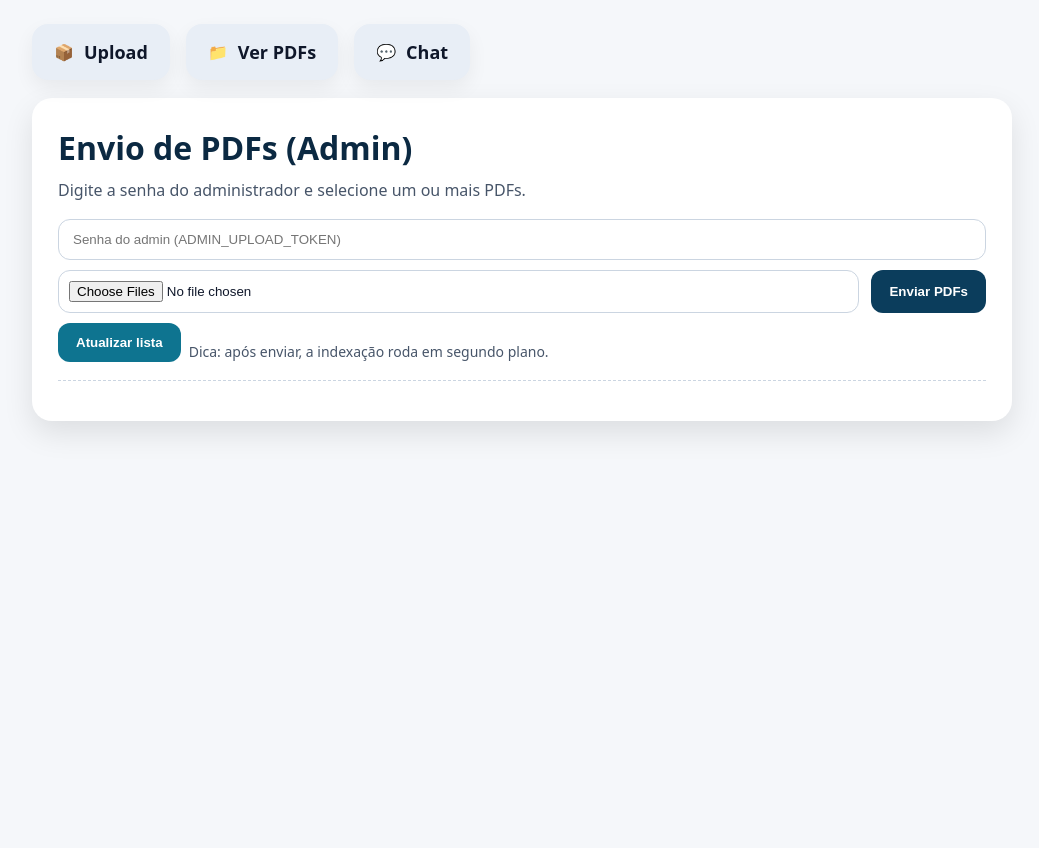
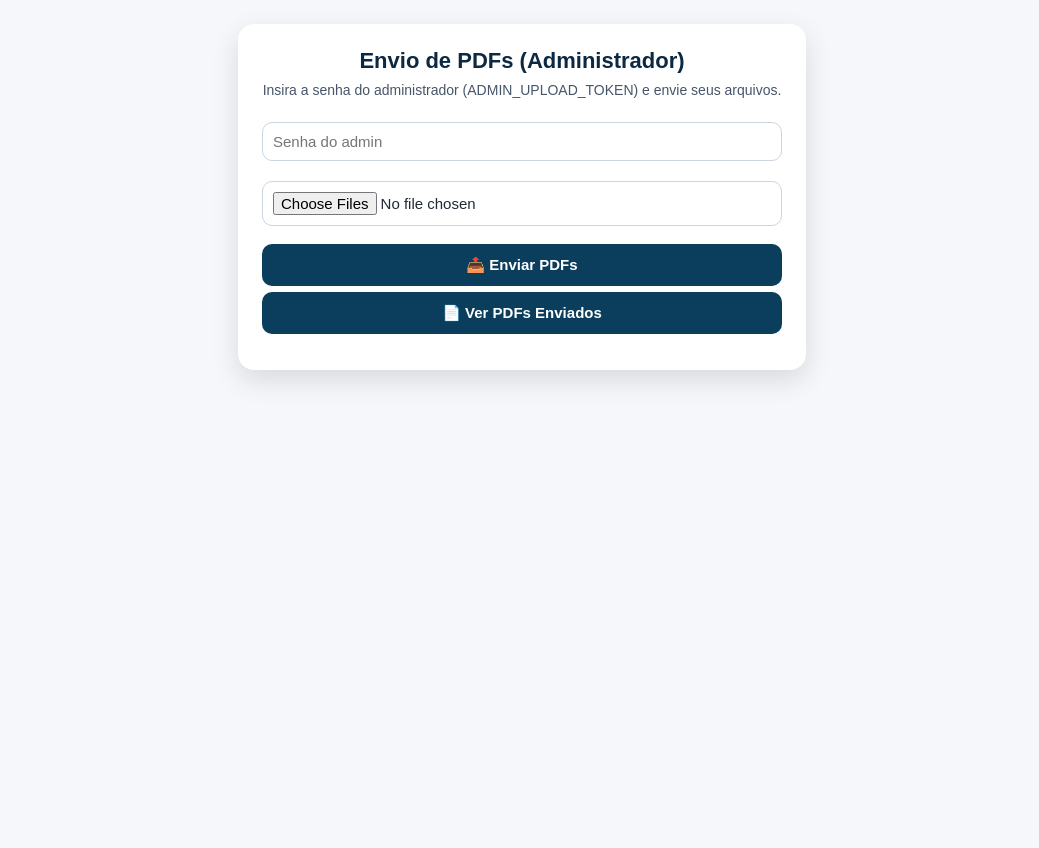
Before and after one commit to claudiorrlima1-1961/licitabot-cloud, a FastAPI app: page /admin in a window 1280 px wide. Shown: the whole page, without its empty margins (118-1157 px from the left). Run offline with FastAPI, Linux system fonts and the light colour scheme.

Commit message:
Update admin.html

```diff
--- a/app/templates/admin.html
+++ b/app/templates/admin.html
@@ -3,146 +3,117 @@
 <head>
   <meta charset="utf-8"/>
   <meta name="viewport" content="width=device-width, initial-scale=1"/>
-  <title>Upload de PDFs — Licitabot</title>
+  <title>Painel do Administrador — Licitabot</title>
   <style>
-    :root{
-      --bg:#f5f7fa; --card:#fff; --txt:#0f172a; --muted:#475569;
-      --btn:#0b3d5c; --btn2:#0e7490; --ok:#166534; --err:#991b1b;
-      --chip:#e2e8f0;
+    :root {
+      --bg:#f5f7fa; --card:#fff; --txt:#1f2937;
+      --muted:#475569; --btn:#0b3d5c; --ok:#166534; --err:#991b1b;
     }
-    html,body{height:100%;margin:0}
-    body{
-      font-family:system-ui,-apple-system,Segoe UI,Roboto,Arial,Helvetica,sans-serif;
-      background:var(--bg); color:var(--txt);
-      display:flex; align-items:flex-start; justify-content:center; padding:24px;
-    }
-    .wrap{width:100%; max-width:980px}
-    .tabs{
-      display:flex; gap:16px; margin-bottom:18px; flex-wrap:wrap;
-    }
-    .tab{
-      background:#e8eef6; border-radius:16px; padding:16px 22px; display:flex; align-items:center; gap:10px;
-      box-shadow:0 8px 20px rgba(0,0,0,.06);
-    }
-    .tab b{font-size:18px}
-    .card{
-      background:var(--card); border-radius:20px; box-shadow:0 12px 30px rgba(0,0,0,.10);
-      padding:26px;
-    }
-    h1{margin:2px 0 10px; font-size:32px; color:#0b2942}
-    p.sub{margin:0 0 18px; color:var(--muted)}
-    .row{display:flex; gap:12px; margin:10px 0; flex-wrap:wrap}
-    input[type=password]{flex:1; min-width:240px; padding:12px 14px; border-radius:12px; border:1px solid #cbd5e1}
-    input[type=file]{flex:1; min-width:240px; padding:10px; border-radius:12px; border:1px solid #cbd5e1; background:#fff}
-    button{
-      background:var(--btn); color:#fff; border:none; padding:12px 18px; border-radius:12px; font-weight:700; cursor:pointer
-    }
+    html,body {height:100%;margin:0;background:var(--bg);font-family:Arial,Helvetica,sans-serif;color:var(--txt);}
+    .container {display:flex;flex-direction:column;align-items:center;justify-content:flex-start;min-height:100vh;padding:24px;}
+    .card {width:100%;max-width:520px;background:var(--card);border-radius:16px;
+           box-shadow:0 10px 28px rgba(0,0,0,.12);padding:24px;margin-bottom:20px;}
+    h1{margin:0 0 8px;font-size:22px;color:#0b2942;text-align:center}
+    .sub{margin:0 0 16px;font-size:14px;color:var(--muted);text-align:center}
+    input,button,select{width:100%;box-sizing:border-box;font-size:15px;}
+    input[type=password],input[type=file]{margin:8px 0 12px;padding:10px;border:1px solid #cbd5e1;border-radius:10px}
+    button{background:var(--btn);color:#fff;border:none;padding:12px;border-radius:10px;font-weight:600;cursor:pointer;margin-top:6px}
     button:hover{filter:brightness(1.05)}
-    .muted{color:var(--muted); font-size:14px; margin-top:18px}
-    #status{margin-top:12px; font-size:14px}
+    #status{margin-top:12px;font-size:14px;max-height:260px;overflow:auto}
     .ok{color:var(--ok)} .err{color:var(--err)}
-    .list{
-      margin-top:18px; padding-top:14px; border-top:1px dashed #cbd5e1;
-      display:grid; grid-template-columns:1fr auto; gap:10px 12px;
-    }
-    .chip{background:var(--chip); padding:8px 12px; border-radius:999px; font-size:14px}
-    .del{background:#b91c1c}
-    .del:hover{filter:brightness(1.05)}
-    .toolbar{display:flex; gap:8px; align-items:center; margin-top:6px}
-    .toolbar button{background:var(--btn2)}
+    ul{list-style:none;padding-left:0}
+    li{margin:4px 0;display:flex;justify-content:space-between;align-items:center}
+    .btn-small{background:#0b3d5c;color:#fff;border:none;border-radius:8px;padding:4px 10px;cursor:pointer;font-size:13px}
+    .btn-del{background:#991b1b;}
+    .btn-small:hover{filter:brightness(1.15)}
   </style>
 </head>
 <body>
-  <div class="wrap">
-    <div class="tabs">
-      <div class="tab"><span>📦</span><b>Upload</b></div>
-      <div class="tab"><span>📁</span><b>Ver PDFs</b></div>
-      <a class="tab" href="/" style="text-decoration:none;color:inherit"><span>💬</span><b>Chat</b></a>
-    </div>
-
+  <div class="container">
     <div class="card">
-      <h1>Envio de PDFs (Admin)</h1>
-      <p class="sub">Digite a senha do administrador e selecione um ou mais PDFs.</p>
-
-      <div class="row">
-        <input id="senha" type="password" placeholder="Senha do admin (ADMIN_UPLOAD_TOKEN)"/>
-      </div>
-      <div class="row">
+      <h1>Envio de PDFs (Administrador)</h1>
+      <p class="sub">Insira a senha do administrador (ADMIN_UPLOAD_TOKEN) e envie seus arquivos.</p>
+      <input id="senha" type="password" placeholder="Senha do admin"/>
       <input id="arquivo" type="file" accept="application/pdf" multiple/>
-        <button id="btnUpload">Enviar PDFs</button>
-      </div>
-
-      <div class="toolbar">
-        <button id="btnListar">Atualizar lista</button>
-        <span class="muted">Dica: após enviar, a indexação roda em segundo plano.</span>
-      </div>
-
+      <button onclick="enviar()">📤 Enviar PDFs</button>
+      <button onclick="listar()">📄 Ver PDFs Enviados</button>
       <div id="status"></div>
-      <div id="lista" class="list"></div>
     </div>
   </div>
 
   <script>
-function token(){ return (document.getElementById('senha').value || '').trim(); }
+    const status = document.getElementById('status');
 
-function msgOk(t){ document.getElementById('status').innerHTML = '<p class="ok">✅ '+t+'</p>'; }
-function msgErr(t){ document.getElementById('status').innerHTML = '<p class="err">❌ '+t+'</p>'; }
+    async function enviar(){
+      const senha = document.getElementById('senha').value.trim();
+      const arquivos = document.getElementById('arquivo').files;
+      status.innerHTML = '';
+      if(!senha){ status.innerHTML='<p class="err">Informe a senha.</p>'; return; }
+      if(!arquivos.length){ status.innerHTML='<p class="err">Selecione ao menos 1 PDF.</p>'; return; }
+
+      for(let i=0;i<arquivos.length;i++){
+        const fd = new FormData(); fd.append('file', arquivos[i]);
+        try{
+          const r = await fetch('/upload_pdf', { method:'POST', headers:{'X-Admin-Token':senha}, body:fd });
+          const j = await r.json();
+          if(r.ok){
+            status.innerHTML += `<p class="ok">✅ ${j.filename} enviado com sucesso.</p>`;
+          }else{
+            status.innerHTML += `<p class="err">❌ ${arquivos[i].name}: ${j.detail || 'Erro desconhecido.'}</p>`;
+          }
+        }catch(err){
+          status.innerHTML += `<p class="err">❌ ${arquivos[i].name}: ${err.message}</p>`;
+        }
+      }
+    }
 
     async function listar(){
-  const r = await fetch('/list_pdfs', { headers: { 'X-Admin-Token': token() }});
-  const box = document.getElementById('lista');
-  box.innerHTML = '';
-  if(!r.ok){ box.innerHTML = '<span class="err">Não foi possível listar. Verifique a senha.</span>'; return; }
+      const senha = document.getElementById('senha').value.trim();
+      status.innerHTML = '';
+      if(!senha){ status.innerHTML='<p class="err">Informe a senha.</p>'; return; }
+
+      try{
+        const r = await fetch('/list_pdfs', { headers:{'X-Admin-Token':senha} });
+        if(!r.ok){ throw new Error('Token inválido ou erro no servidor.'); }
         const j = await r.json();
-  if(!j.files || !j.files.length){ box.innerHTML = '<span class="muted">Nenhum PDF enviado ainda.</span>'; return; }
-  j.files.forEach(name=>{
-    const chip = document.createElement('div');
-    chip.className='chip';
-    chip.textContent = name;
-    const del = document.createElement('button');
-    del.className='del';
-    del.textContent='Excluir';
-    del.onclick = async ()=>{
-      if(!confirm('Excluir "'+name+'"?')) return;
-      const rr = await fetch('/delete_pdf?name='+encodeURIComponent(name), {
-        method:'DELETE', headers:{'X-Admin-Token': token()}
-      });
-      if(rr.ok){ msgOk('Arquivo excluído: '+name); listar(); }
-      else{ msgErr('Erro ao excluir'); }
-    };
-    box.appendChild(chip);
-    box.appendChild(del);
-  });
+        if(!j.files.length){ status.innerHTML='<p class="err">Nenhum PDF encontrado.</p>'; return; }
+
+        let html = '<ul>';
+        for(const f of j.files){
+          html += `<li>📄 ${f}
+                     <div>
+                       <button class="btn-small" onclick="verPDF('${f}')">Ver</button>
+                       <button class="btn-small btn-del" onclick="deletar('${f}')">Excluir</button>
+                     </div>
+                   </li>`;
+        }
+        html += '</ul>';
+        status.innerHTML = html;
+      }catch(e){
+        status.innerHTML = `<p class="err">${e.message}</p>`;
+      }
     }
 
-async function enviar(){
-  const senha = token();
-  const files = document.getElementById('arquivo').files;
-  if(!senha){ return msgErr('Informe a senha do administrador.'); }
-  if(!files.length){ return msgErr('Selecione ao menos um PDF.'); }
-  msgOk('Enviando…');
+    function verPDF(nome){
+      window.open('/data/uploaded_pdfs/'+nome, '_blank');
+    }
 
-  for(let i=0;i<files.length;i++){
-    const fd = new FormData(); fd.append('file', files[i]);
-    const r = await fetch('/upload_pdf', {
-      method:'POST',
-      headers:{ 'X-Admin-Token': senha },
-      body: fd
+    async function deletar(nome){
+      const senha = document.getElementById('senha').value.trim();
+      if(!confirm(`Deseja realmente excluir o arquivo "${nome}"?`)) return;
+      try{
+        const r = await fetch(`/delete_pdf?name=${encodeURIComponent(nome)}`, {
+          method:'DELETE',
+          headers:{'X-Admin-Token':senha}
         });
-    if(r.ok){
+        if(!r.ok){ throw new Error('Erro ao excluir.'); }
         const j = await r.json();
-      msgOk('📄 '+j.filename+' => upload OK (indexação agendada).');
-    }else{
-      const e = await r.text();
-      msgErr('Falha ao enviar '+files[i].name+': '+e);
-      return;
+        status.innerHTML += `<p class="ok">🗑️ ${j.deleted} excluído com sucesso.</p>`;
+        listar();
+      }catch(e){
+        status.innerHTML = `<p class="err">${e.message}</p>`;
       }
     }
-  listar();
-}
-
-document.getElementById('btnUpload').onclick = enviar;
-document.getElementById('btnListar').onclick = listar;
   </script>
 </body>
 </html>
```
Lines whose indentation alone changed are shown as unchanged.
